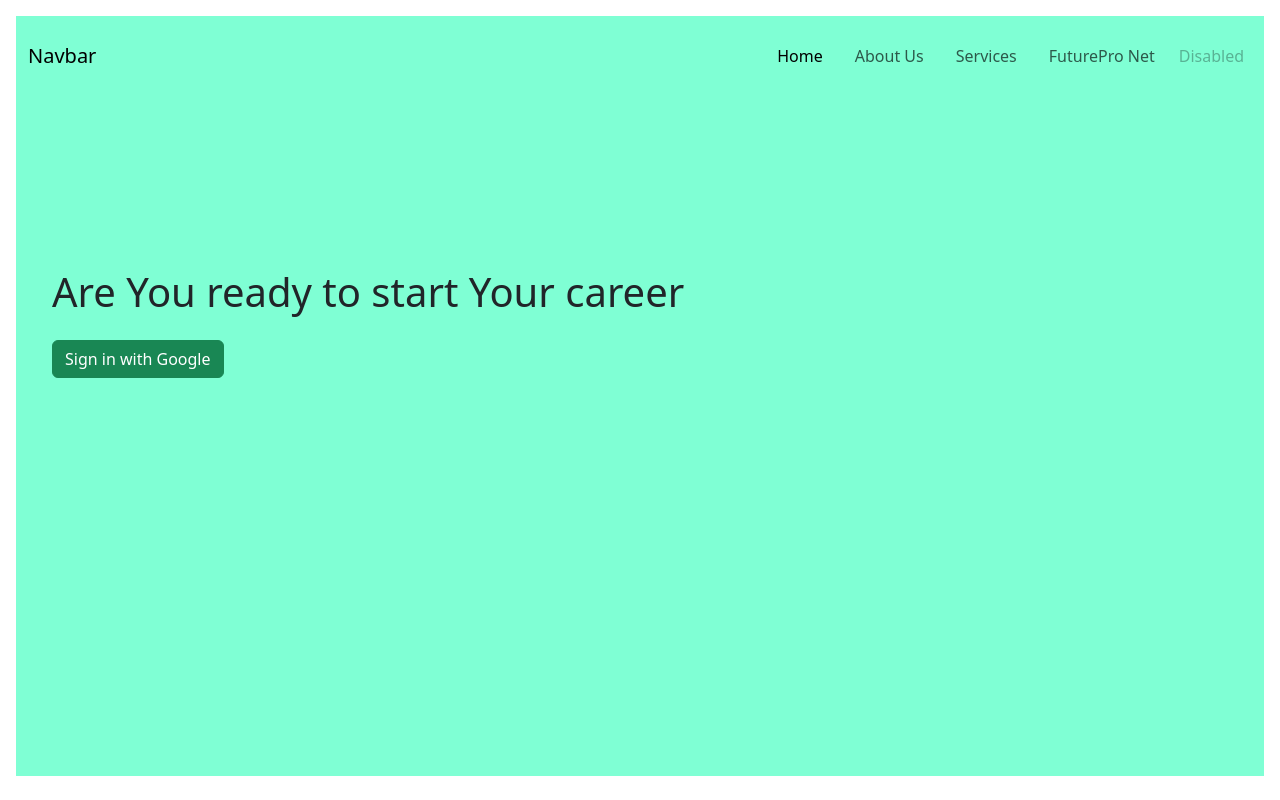
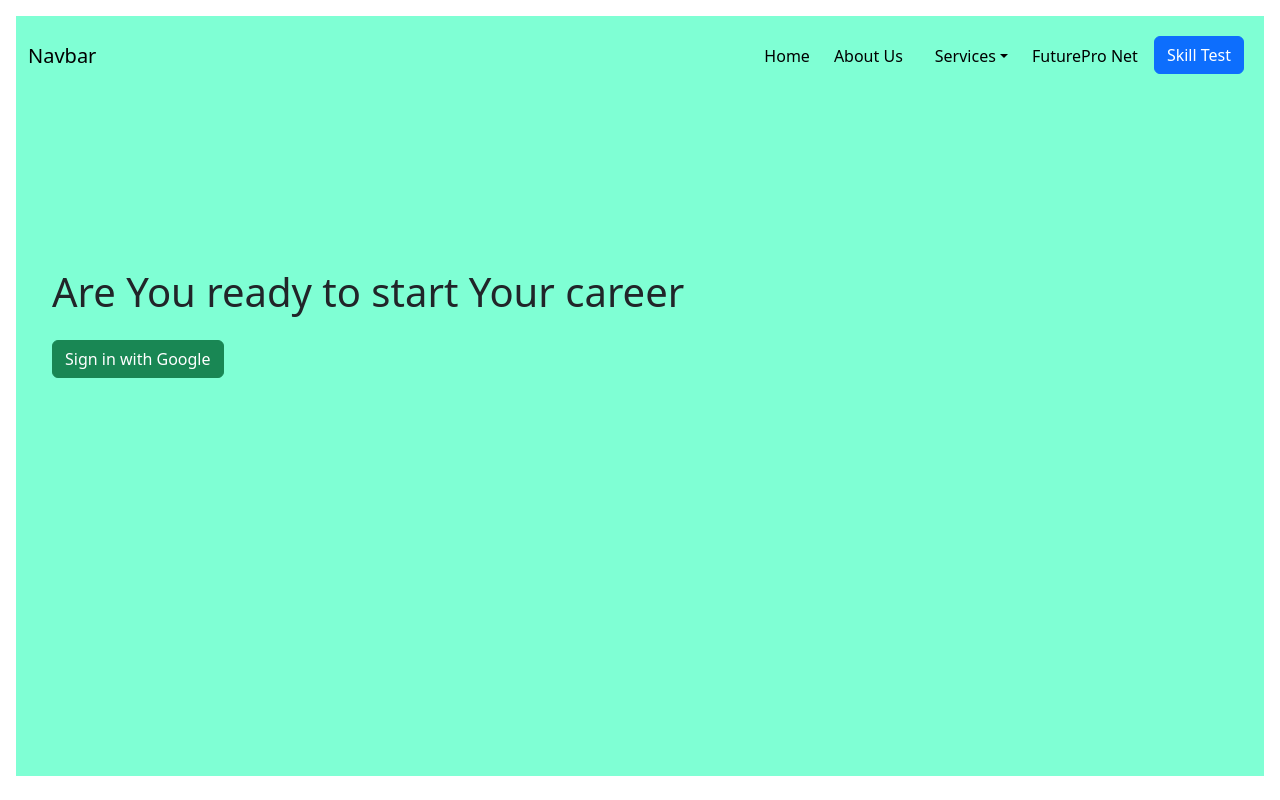
Before and after one commit to FuturePro-Career-Guidance/Future-Pro, a React (Create React App) app: page / in a window 1280 px wide. Built offline with nearby package versions, Linux system fonts and the light colour scheme.

Commit message:
new Routes

```diff
--- a/src/Components/navBar.jsx
+++ b/src/Components/navBar.jsx
@@ -16,32 +16,27 @@ const NavBar = () => {
         <li class="nav-item me-2">
           <a class="nav-link active" aria-current="page" href="/">Home</a>
         </li>
-        <li class="nav-item ms-2 me-2">
-          <a class="nav-link" href="#">About Us</a>
+        <li class="nav-item me-2">
+          <a class="nav-link active" aria-current="page" href="/aboutus">About Us</a>
         </li>
 
-        <li class="nav-item ms-2 me-2">
-          <a class="nav-link" href="#">Services</a>
+        <li class="nav-item dropdown ms-2 me-2">
+          <a class="nav-link active dropdown-toggle" aria-current="page" href="#" id="navbarDropdown" role="button" data-bs-toggle="dropdown" aria-expanded="false">
+            Services
+          </a>
+          <ul class="dropdown-menu" aria-labelledby="navbarDropdown">
+            <li><a class="dropdown-item" href="#">CV Preparation</a></li>
+            <li><a class="dropdown-item" href="#">Interview Preparation</a></li>
+          </ul>
+        </li>
+        <li class="nav-item me-2">
+          <a class="nav-link active" aria-current="page" href="futurePronet">FuturePro Net</a>
         </li>
 
-        <li class="nav-item ms-2 me-2">
-          <a class="nav-link" href="/futurePronet">FuturePro Net</a>
+        <li class="nav-item me-2">
+      <button className='btn btn-primary'>Skill Test</button>
         </li>
 
-        {/* <li class="nav-item dropdown ms-2 me-2">
-          <a class="nav-link dropdown-toggle" href="#" id="navbarDropdown" role="button" data-bs-toggle="dropdown" aria-expanded="false">
-            Dropdown
-          </a>
-          <ul class="dropdown-menu" aria-labelledby="navbarDropdown">
-            <li><a class="dropdown-item" href="#">Action</a></li>
-            <li><a class="dropdown-item" href="#">Another action</a></li>
-            <li><hr class="dropdown-divider" /></li>
-            <li><a class="dropdown-item" href="#">Something else here</a></li>
-          </ul>
-        </li> */}
-        <li class="nav-item">
-          <a class="nav-link disabled" href="#" tabindex="-1" aria-disabled="true">Disabled</a>
-        </li>
       </ul>
 
     </div>
```
Also changed, not shown: src/Pages/Interviewprep.jsx (added), src/Pages/aboutUs.jsx (added), src/Pages/cvPrep.jsx (added).
